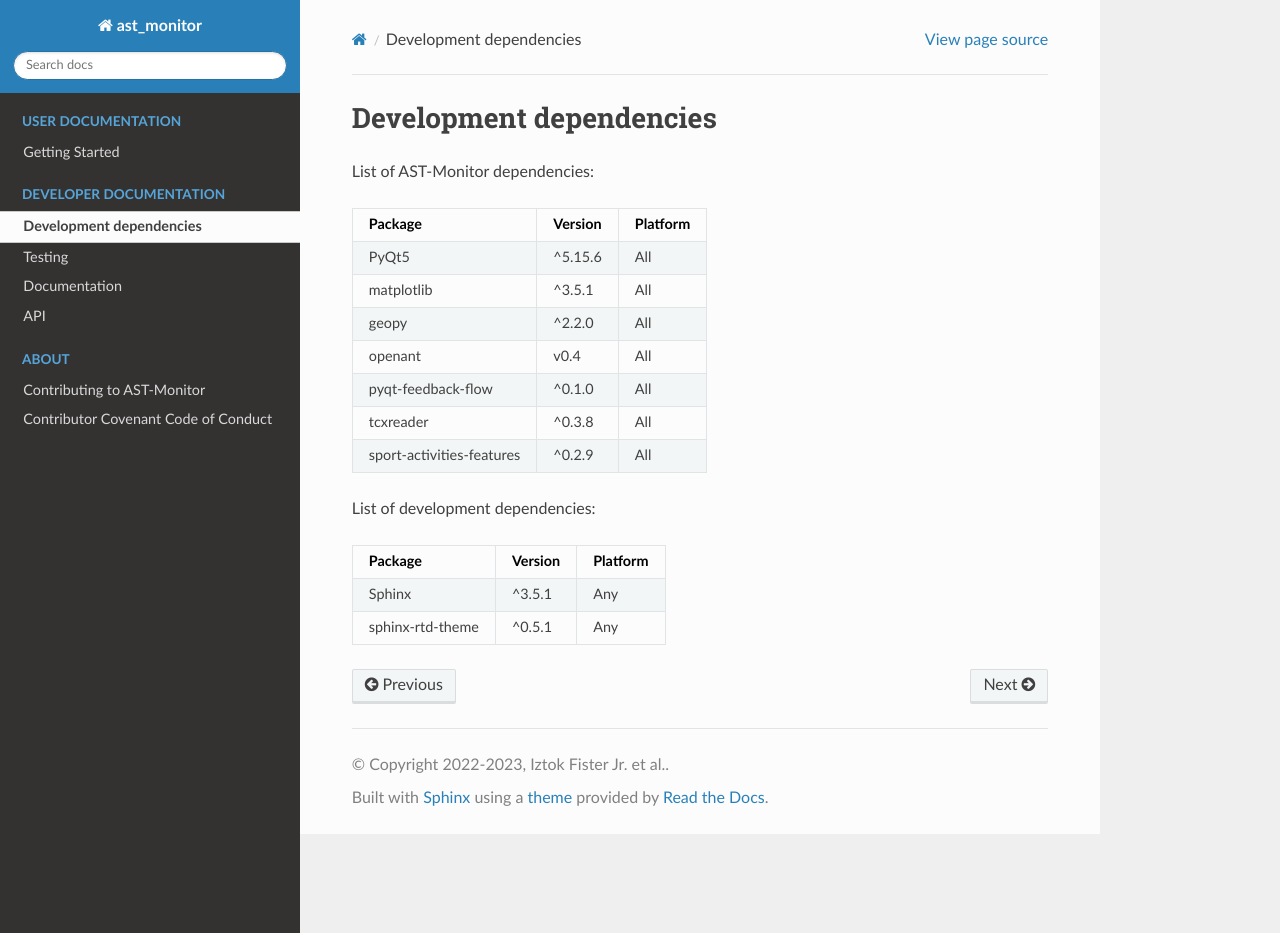
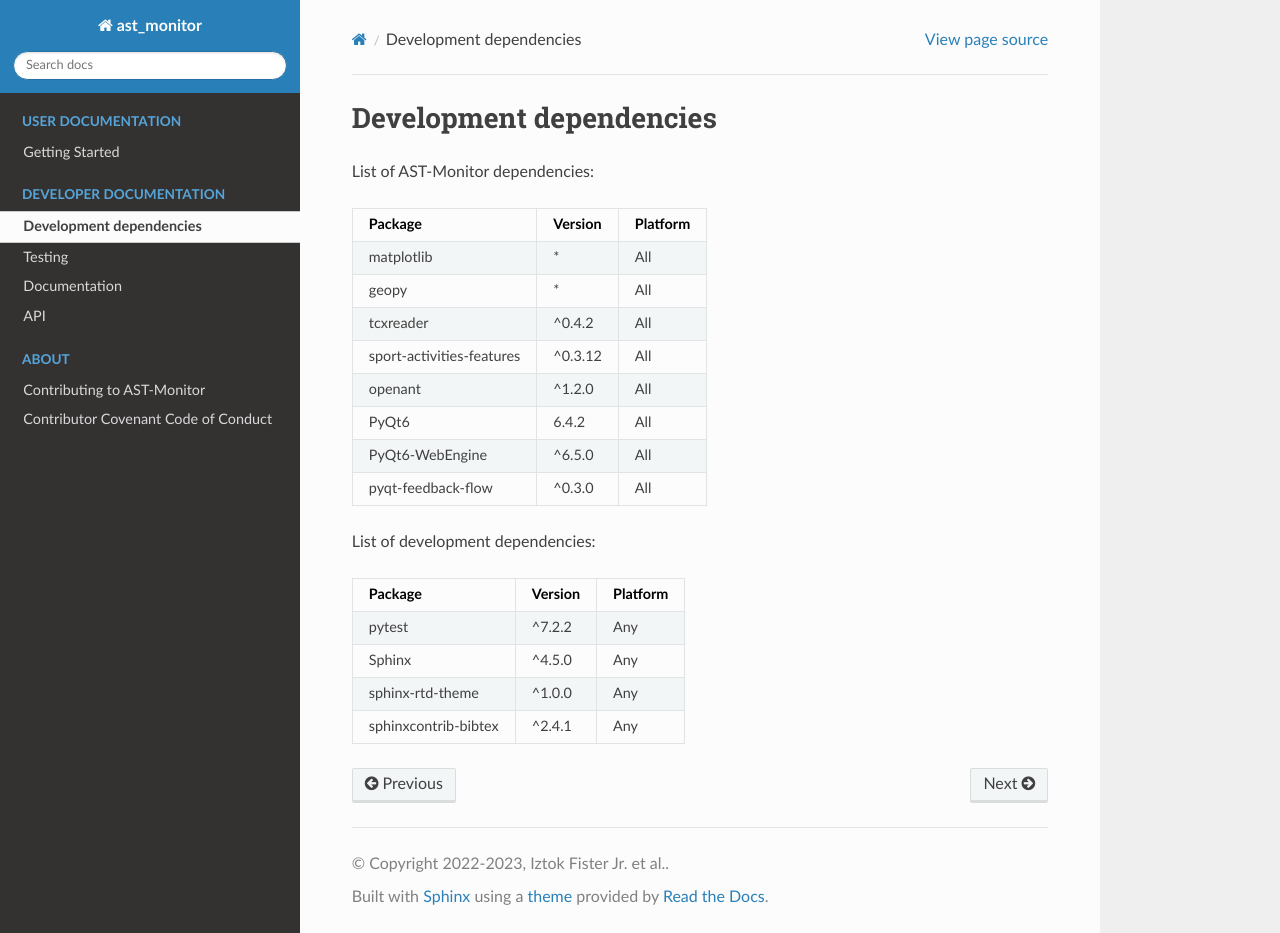
Before and after one commit to firefly-cpp/AST-Monitor, a Sphinx documentation site: the page built from docs/installation.rst, in a window 1280 px wide and 933 px high. Built offline with Sphinx 7.4.7 and the Read the Docs theme 2.0.0, drawn with Linux system fonts in a browser that asks for light colours.

Commit message:
doc: Sphinx stack

```diff
--- a/docs/installation.rst
+++ b/docs/installation.rst
@@ -6,27 +6,33 @@ List of AST-Monitor dependencies:
 +---------------------------+----------+----------+
 | Package                   | Version  | Platform |
 +===========================+==========+==========+
-| PyQt5                     | ^5.15.6  | All      |
+| matplotlib                | \*       | All      |
 +---------------------------+----------+----------+
-| matplotlib                | ^3.5.1   | All      |
+| geopy                     | \*       | All      |
 +---------------------------+----------+----------+
-| geopy                     | ^2.2.0   | All      |
+| tcxreader                 | ^0.4.2   | All      |
 +---------------------------+----------+----------+
-| openant                   | v0.4     | All      |
+| sport-activities-features | ^0.3.12  | All      |
 +---------------------------+----------+----------+
-| pyqt-feedback-flow        | ^0.1.0   | All      |
+| openant                   | ^1.2.0   | All      |
 +---------------------------+----------+----------+
-| tcxreader                 | ^0.3.8   | All      |
+| PyQt6                     | 6.4.2    | All      |
 +---------------------------+----------+----------+
-| sport-activities-features | ^0.2.9   | All      |
+| PyQt6-WebEngine           | ^6.5.0   | All      |
++---------------------------+----------+----------+
+| pyqt-feedback-flow        | ^0.3.0   | All      |
 +---------------------------+----------+----------+
 
 List of development dependencies:
 
-+--------------------+-----------+------------+
-| Package            | Version   | Platform   |
-+====================+===========+============+
-| Sphinx             | ^3.5.1    | Any        |
-+--------------------+-----------+------------+
-| sphinx-rtd-theme   | ^0.5.1    | Any        |
-+--------------------+-----------+------------+
++----------------------+-------------+------------+
+| Package              | Version     | Platform   |
++======================+=============+============+
+| pytest               | ^7.2.2      | Any        |
++----------------------+-------------+------------+
+| Sphinx               | ^4.5.0      | Any        |
++----------------------+-------------+------------+
+| sphinx-rtd-theme     | ^1.0.0      | Any        |
++----------------------+-------------+------------+
+| sphinxcontrib-bibtex | ^2.4.1      | Any        |
++----------------------+-------------+------------+
--- a/pyproject.toml
+++ b/pyproject.toml
@@ -30,7 +30,9 @@ pyqt-feedback-flow = "^0.3.0"
 
 [tool.poetry.dev-dependencies]
 pytest = "^7.2.2"
-
+Sphinx = "^5.0"
+sphinx-rtd-theme = "^1.0.0"
+sphinxcontrib-bibtex = "^2.4.1"
 
 [build-system]
 requires = ["poetry-core>=1.0.0"]
```
Also changed, not shown: 1 other file.
